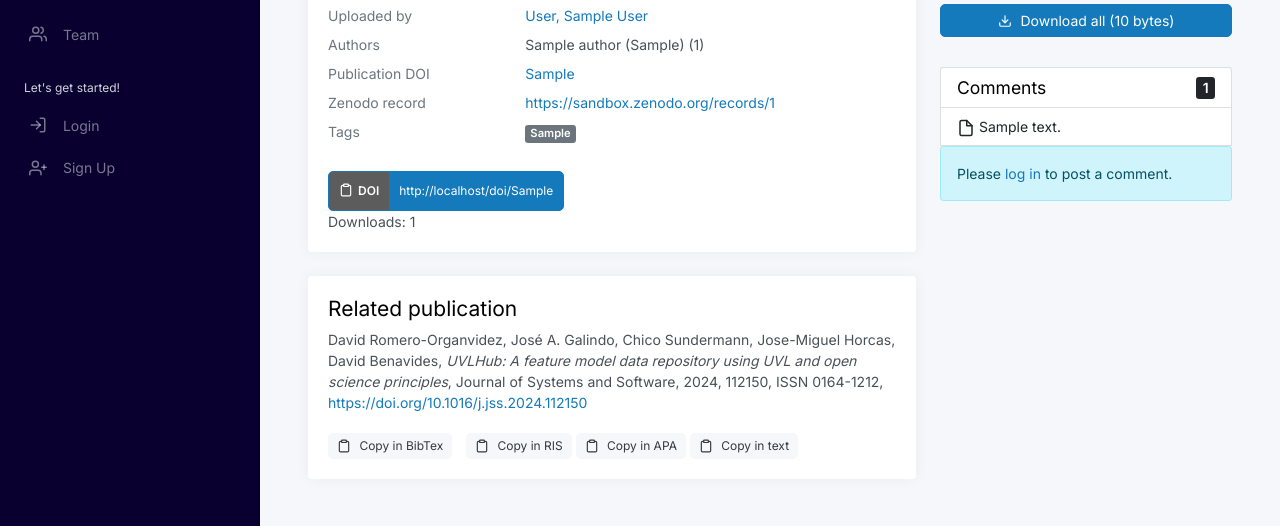
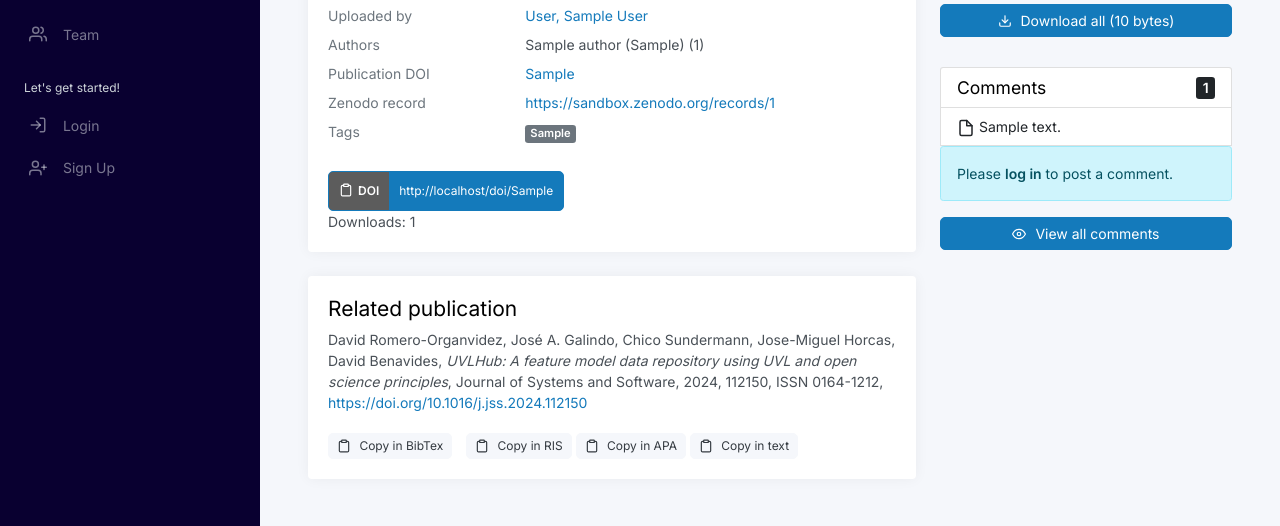
Before and after one commit to EGC-G2-M/nba-hub, a Flask app: template app/modules/dataset/templates/dataset/view_dataset.html in a window 1280 px wide. Shown: the part 295-821 px from the top of the page. Run offline with Flask 3, Linux system fonts and the light colour scheme; tables that the repository leaves empty hold one stand-in row (values such as "Sample post"); the template is opened without the code that fills it: values that come from a table or form of the project are taken from there, most other values are stand-ins (such as "Sample title", 1, 10 or a date in 2020); form fields are guessed from the names that the template uses; parts of the project's set-up code (start-up, migrations or seed data) failed here and were passed over; some libraries are stand-ins or nearby versions.

Commit message:
fix: view comments button added for not logged in users

```diff
--- a/app/modules/dataset/templates/dataset/view_dataset.html
+++ b/app/modules/dataset/templates/dataset/view_dataset.html
@@ -302,7 +302,7 @@
                                     <a class="dropdown-item" href="javascript:void(0);"
                                         onclick="checkUVL('{{ file.id }}')">Syntax check</a>
                                 </li>
-                                </ul>
+                            </ul>
                         </div>
 
                         <div class="btn-group" role="group">
@@ -408,9 +408,11 @@
             {% endfor %}
             {% endif %}
 
-            {% if current_user.is_authenticated %}
+
             <div class="mb-3">
-                <div class="d-flex gap-2">
+
+                {% if current_user.is_authenticated %}
+                <div class="d-flex gap-2", style="margin-top: 15px;">
                     <button type="button" class="btn btn-primary flex-fill" style="border-radius: 5px;"
                         data-bs-toggle="modal" data-bs-target="#createCommentModal">
                         <i data-feather="edit" class="center-button-icon"></i>
@@ -419,16 +421,31 @@
                     <a href="/datasets/{{dataset.id}}/comments" class="btn btn-primary flex-fill"
                         style="border-radius: 5px;">
                         <i data-feather="eye" class="center-button-icon"></i>
+                        {% if parent_comments_count > 0%}
+                        View all comments
+                        {% else %}
+                        Go to comments section
+                        {% endif %}
+                    </a>
+                </div>
+
+                {% else %}
+                <div class="alert alert-info">
+                    Please <a href="{{ url_for('auth.login') }}" class="alert-link">log in</a> to post a comment.
+                </div>
+
+                <div class="d-grid mb-2"> <a href="/datasets/{{dataset.id}}/comments" class="btn btn-primary"
+                        style="border-radius: 5px;">
+                        <i data-feather="eye" class="center-button-icon"></i>
                         View all comments
                     </a>
                 </div>
+
+
+
+                {% endif %}
+
             </div>
-            {% else %}
-            <div class="alert alert-info">
-                Please <a href="{{ url_for('auth.login') }}">log in</a> to post a comment.
-            </div>
-            {% endif %}
-
         </div>
     </div>
 </div>
```
